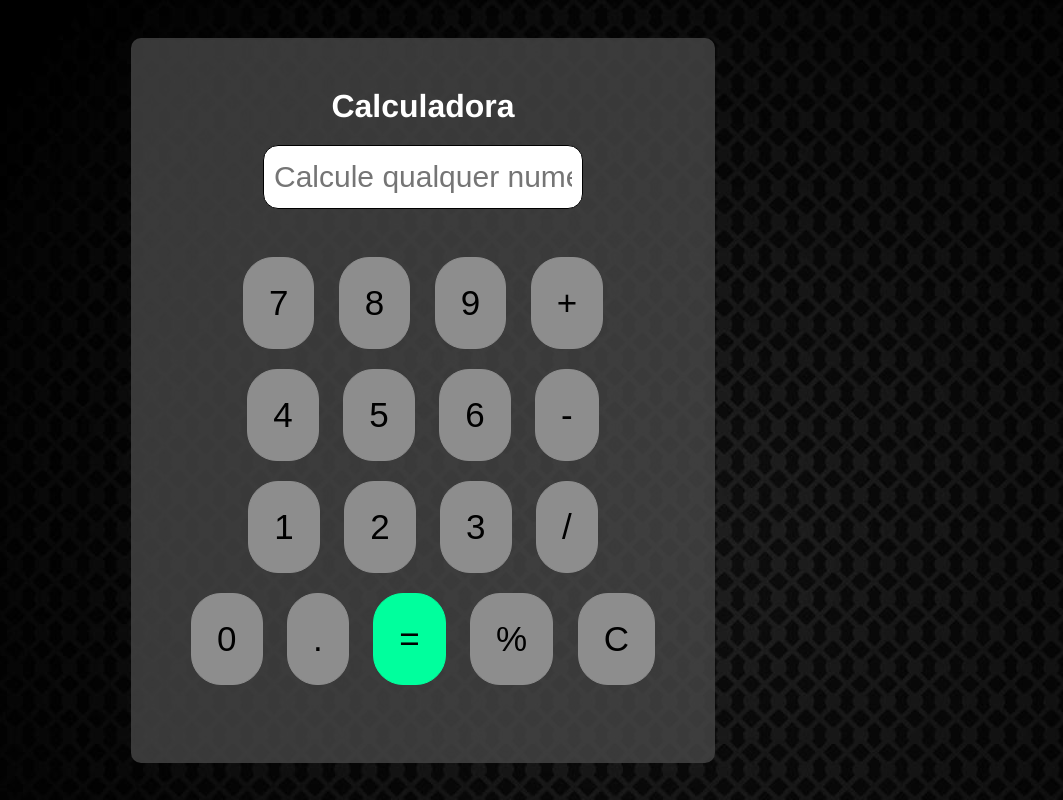
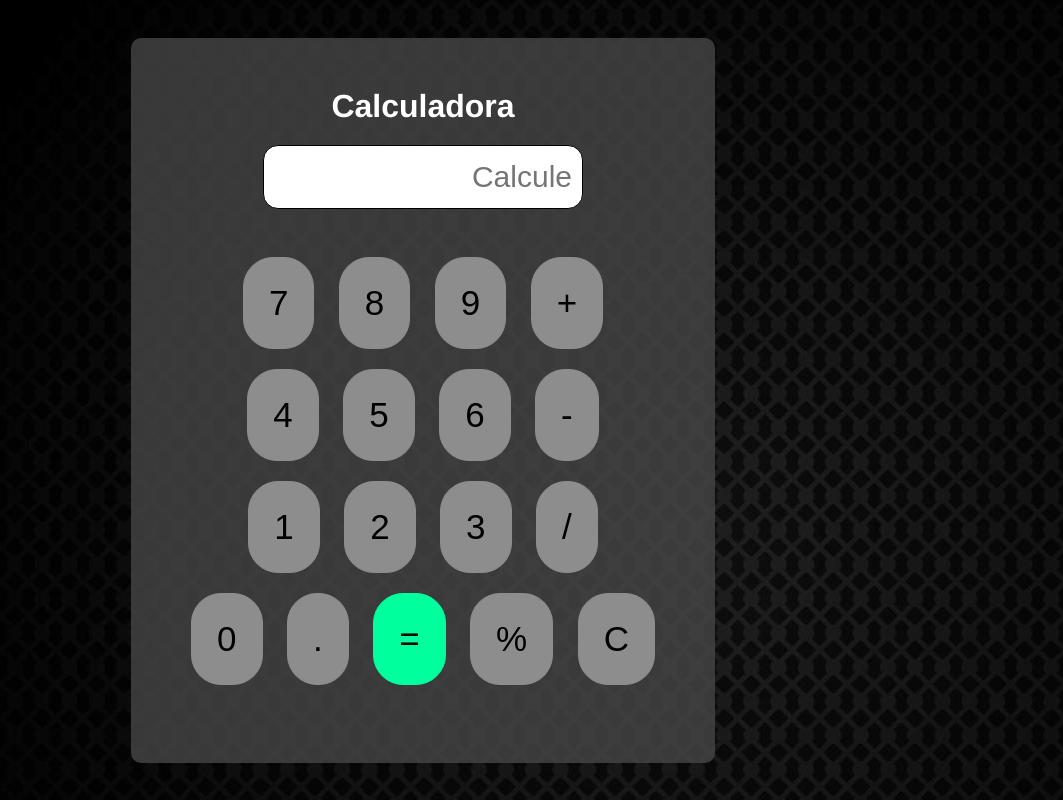
Before and after one commit to wagner333/Calculadora, a plain HTML site: page index.html in a window 1280 px wide. Shown: the whole page, without its empty margins (217-1280 px from the left). Drawn offline with Linux system fonts and the light colour scheme.

Commit message:
Update index.html

```diff
--- a/index.html
+++ b/index.html
@@ -10,7 +10,7 @@
 <body>
     <main>
         <h1>Calculadora</h1>
-        <input type="text" id="display" disabled placeholder="Calcule qualquer numero"><br><br>
+        <input type="text" id="display" disabled placeholder="Calcule"><br><br>
         <button onclick="appendToDisplay('7')">7</button>
         <button onclick="appendToDisplay('8')">8</button>
         <button onclick="appendToDisplay('9')">9</button>
```
